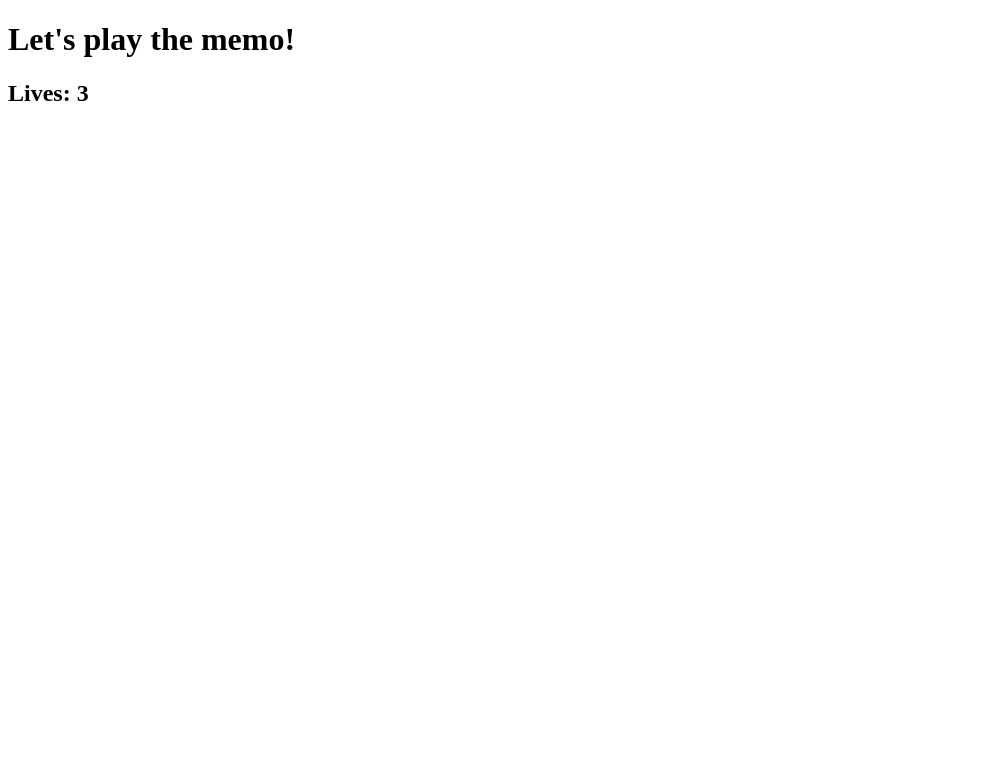
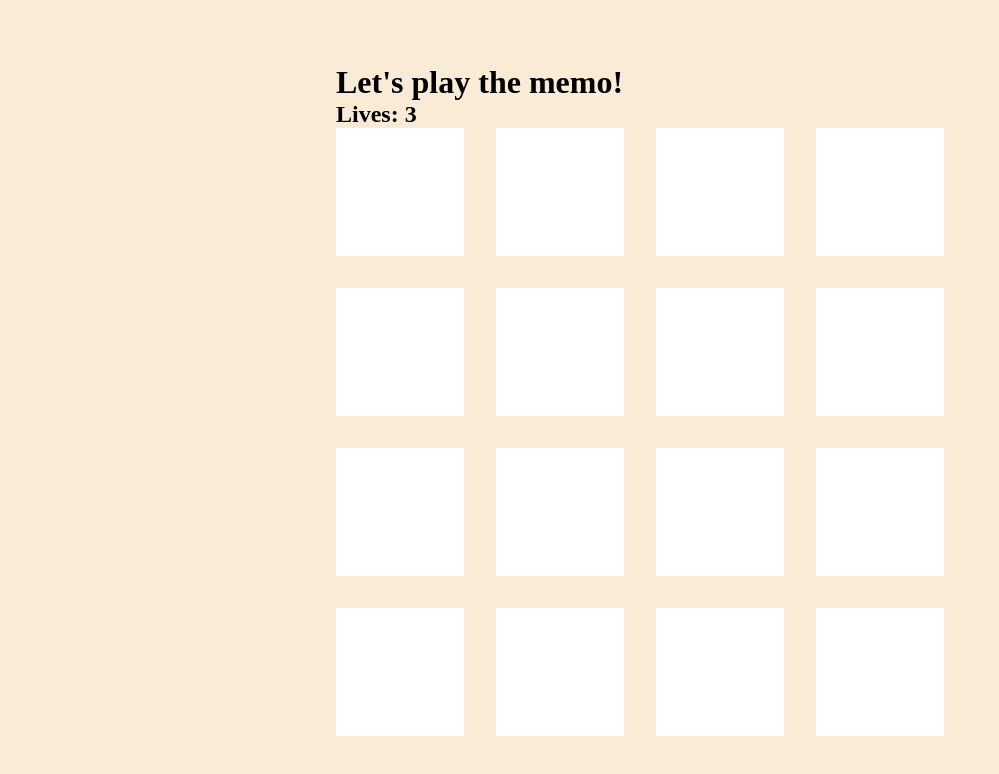
Before and after one commit to PiotrRomanczuk/Memos, a plain HTML site: page index.html in a window 1280 px wide. Shown: the whole page, without its empty margins (0-999 px from the left). Drawn offline with Linux system fonts and the light colour scheme.

Commit message:
Added basic CSS

```diff
--- a/app.js
+++ b/app.js
@@ -53,11 +53,13 @@ const cardGenerator = () => {
 		face.classList = 'face';
 		back.classList = 'back';
 
+		// Attach the info of the cards
+
+		face.src = item.imgSrc;
+
+		// Attach the cards to the section
 		card.appendChild(face);
 		card.appendChild(back);
-
-		// Attach the cards to the section
-
 		section.appendChild(card);
 	});
 
--- a/style.scss
+++ b/style.scss
@@ -1,37 +1,37 @@
-// body {
-//     background-color: #212020;
-//     min-height: 100vh;
-//     // display: flex;
-// }
+* {
+    margin: 0;
+    padding: 0;
+    box-sizing: border-box;
+}
 
-// .game {
-//     height: 800px;
-//     width: 1200px;
-//     border: 1px solid magenta;
-//     margin: 5em auto;
-//     justify-content: center;
-// }
+body {
+    height: 100vh;
+    background-color: antiquewhite;
+    display: flex;
+    align-items: center;
+    justify-content: center;
+    flex-direction: column;
+}
 
-// .box-container {
-//     border: 3px solid green;
-//     display: flex;
-//     margin: 1em auto;
+section {
+    display: grid;
+    grid-template-columns: repeat(4,8rem);
+    grid-template-rows: repeat(4,8rem);
+    grid-gap: 2rem;
+}
 
-// }
+.card {
+    position: relative;
+}
 
-// .box {
-//     background-color: #876e6e;
-//     display: flex;
-//     flex-wrap: wrap;
-//     justify-content: center;
-//     align-items: center;
-//     height: 100px;
-//     width: 100px;
-//     margin: 1em auto;
-//     border: 1px solid magenta;
+.face,
+.back {
+    width: 100%;
+    height: 100%;
+    position: absolute;
+}
 
-// }
-
-// h1 {
-//     text-align: center;
-// }
+.back {
+    background-color: white;
+    // z-index: 1;
+}
```
Also changed, not shown: style.css, 3 other files.
